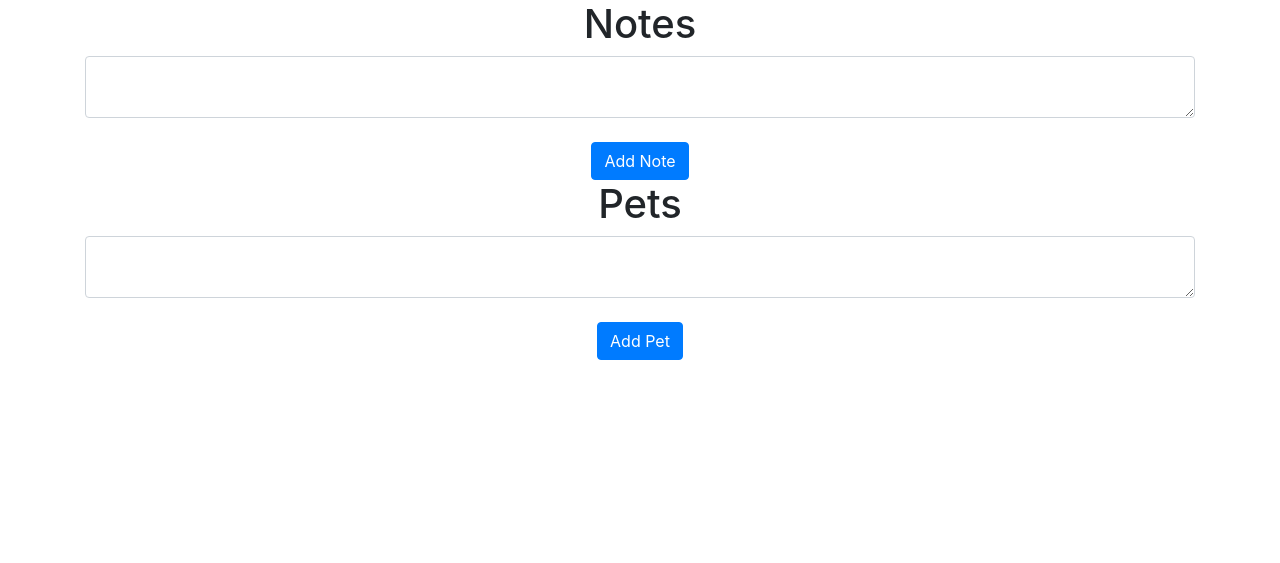
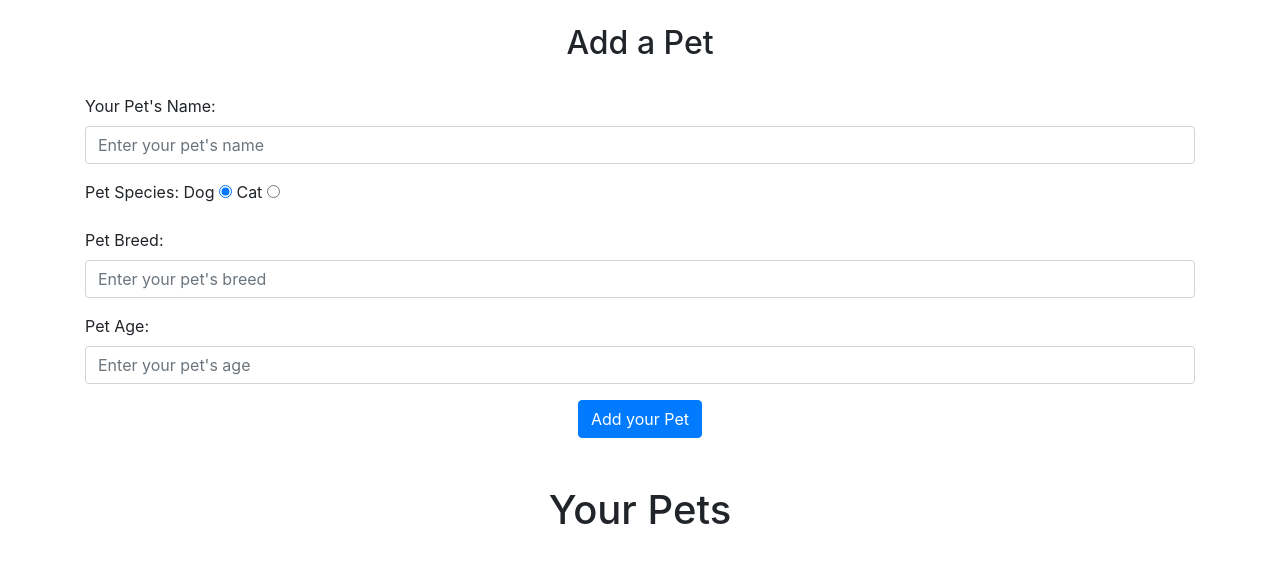
Before and after one commit to Castor-Digital/PetRx-webserver, a Flask app: page / in a window 1280 px wide. Shown: the part 56-619 px from the top of the page. Run offline with Flask 2, Linux system fonts and the light colour scheme; the visitor is signed in with stand-in values (Sample User, id 1); data comes from the database, SQL or seed files in the repository; data that the repository does not hold is empty; some libraries are stand-ins or nearby versions.

Commit message:
Removed "Note" feature and added to Pet feature
So far everything seems to work except the html form cannot send its data anywhere without additional functionality. Need to work on server  development and integrate from here

```diff
--- a/website/__init__.py
+++ b/website/__init__.py
@@ -18,7 +18,7 @@ def create_app():
     app.register_blueprint(views, url_prefix='/')
     app.register_blueprint(auth, url_prefix='/')
 
-    from .models import User, Note, Pet
+    from .models import User, Pet
 
     create_database(app)
 
--- a/website/static/index.js
+++ b/website/static/index.js
@@ -1,12 +1,3 @@
-function deleteNote(noteId) {
-  fetch("/delete-note", {
-    method: "POST",
-    body: JSON.stringify({ noteId: noteId }),
-  }).then((_res) => {
-    window.location.href = "/";
-  });
-}
-
 function deletePet(petId) {
   fetch("/delete-pet", {
     method: "POST",
--- a/website/templates/home.html
+++ b/website/templates/home.html
@@ -1,44 +1,63 @@
 {% extends "base.html" %} {% block title %}Home{% endblock %} {% block content
   %}
-  <h1 align="center">Notes</h1>
-  <ul class="list-group list-group-flush" id="notes">
-    {% for note in user.notes %}
+
+  <br />
+    <h2 align="center">Add a Pet</h2>
+    <br />
+  <form method="POST">
+    <div class="form-group">
+      <label for="name">Your Pet's Name:</label>
+      <input
+        type="text"
+        class="form-control"
+        id="name"
+        name="name"
+        placeholder="Enter your pet's name"
+      />
+    </div>
+    <div class="form-group">
+      <label for="species">Pet Species:</label>
+      <label for="R1"> Dog</LABEL>
+      <input type="radio" name="species" id="R1" value="Dog" checked>
+      <label for="R2"> Cat</LABEL>
+      <input type="radio" name="species" id="R2" value="Cat">
+    </div>
+    <div class="form-group">
+      <label for="breed">Pet Breed:</label>
+      <input
+        type="text"
+        class="form-control"
+        id="breed"
+        name="breed"
+        placeholder="Enter your pet's breed"
+      />
+    </div>
+    <div class="form-group">
+      <label for="petage">Pet Age:</label>
+      <input
+        type="text"
+        class="form-control"
+        id="age"
+        name="age"
+        placeholder="Enter your pet's age"
+      />
+    </div>
+    <div align="center">
+      <button type="submit" class="btn btn-primary">Add your Pet</button>
+    </div>
+  </form>
+
+  <br /><br />
+  <h1 align="center">Your Pets</h1>
+  <ul class="list-group list-group-flush" id="pets">
+    {% for pet in user.pets %}
     <li class="list-group-item">
-      {{ note.data }}
-      <a href="{{ url_for('views.delete_note', id=note.id) }}" class="btn btn-danger btn-sm float-right">Delete</a>
+      {{ pet.name }} - {{ pet.species }} - {{ pet.breed }} - {{ pet.age }}
+      <button type="button" class="close" onClick="deletePet({{ pet.id }})">
         <span aria-hidden="true">&times;</span>
       </button>
     </li>
     {% endfor %}
   </ul>
 
-  <form method="POST">
-    <textarea name="note" id="note" class="form-control"></textarea>
-    <br />
-    <div align="center">
-      <button type="submit" class="btn btn-primary">Add Note</button>
-    </div>
-  </form>
-
-  <h1 align="center">Pets</h1>
-  <ul class="list-group list-group-flush" id="pets">
-    {% for pet in user.pets %}
-    <li class="list-group-item">
-      {{ pet.data }}
-      <a href="{{ url_for('views.delete_pet', id=pet.id) }}" class="btn btn-danger btn-sm float-right">Delete</a>
-        <span aria-hidden="true">&times;</span>
-      </button>
-    </li>
-    {% endfor %}
-  </ul>
-
-  <form method="POST">
-    <textarea name="pet" id="pet" class="form-control"></textarea>
-    <br />
-    <div align="center">
-      <button type="submit" class="btn btn-primary">Add Pet</button>
-    </div>
-
-  </form>
-
   {% endblock %}
--- a/website/views.py
+++ b/website/views.py
@@ -1,6 +1,6 @@
 from flask import Blueprint, render_template, request, flash, jsonify
 from flask_login import login_required, current_user
-from .models import Note, Pet
+from .models import Pet
 from . import db
 import json
 
@@ -10,41 +10,13 @@ views = Blueprint('views', __name__)
 @login_required
 def home():
     if request.method == 'POST':
-        note = request.form.get('note')
-
-        if len(str(note)) > 0:
-            new_note = Note(note=note, user_id=current_user.id)
-            db.session.add(new_note)
-            db.session.commit()
-            flash('Note added!', category='success')
-
-        else:
-            flash('Note must be greater than 0 characters.', category='error')
-
         pet = request.form.get('pet')
-        if len(str(pet)) > 0:
-            new_pet = Pet(data=pet, user_id=current_user.id)
-            db.session.add(new_pet)
-            db.session.commit()
-            flash('Pet added!', category='success')
-
-        else:
-            flash('Pet must be greater than 0 characters.', category='error')
+        new_pet = Pet(data=pet, user_id=current_user.id)
+        db.session.add(new_pet)
+        db.session.commit()
+        flash('Pet added!')
 
     return render_template("home.html", user=current_user)
-
-
-@views.route('/delete-note', methods=['POST'])
-def delete_note():
-    note = json.loads(request.data)
-    noteId = note['noteId']
-    note = Note.query.get(noteId)
-    if note:
-        if note.user_id == current_user.id:
-            db.session.delete(note)
-            db.session.commit()
-
-    return jsonify({})
 
 @views.route('/delete-pet', methods=['POST'])
 def delete_pet():
@@ -55,5 +27,6 @@ def delete_pet():
         if pet.user_id == current_user.id:
             db.session.delete(pet)
             db.session.commit()
-
-    return jsonify({})
+            flash('Pet removed.')
+        else:
+            flash('You are not authorized to remove this pet.')
```
Also changed, not shown: db/database.py (deleted, +0 -61 lines), website/models.py (+0 -7 lines).
